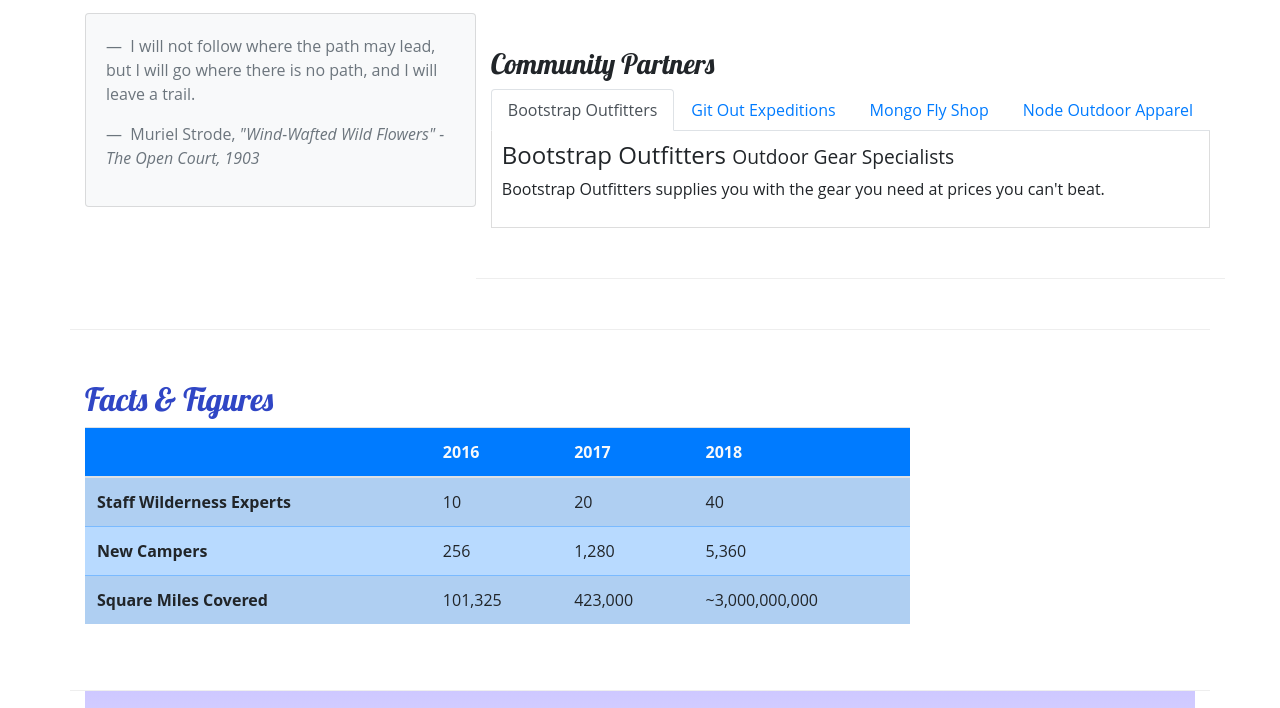
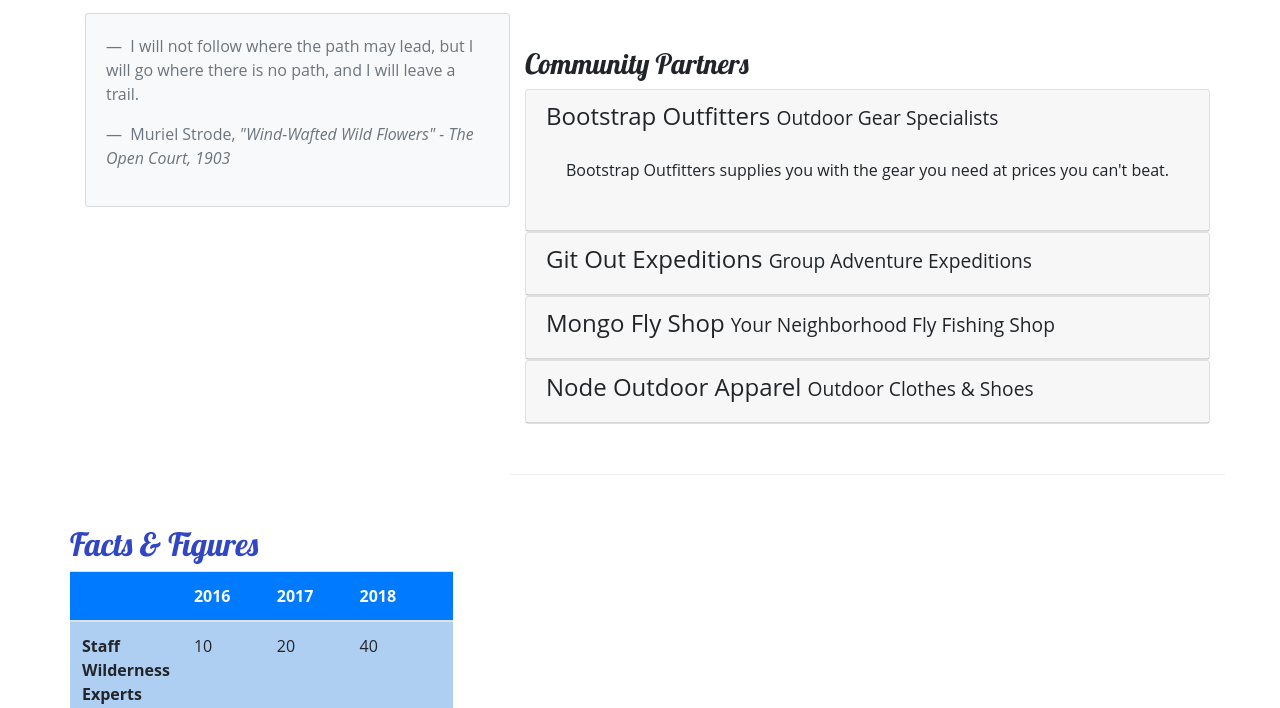
Before and after one commit to rodneycoyer/nucampsite-html-css-bootstrap, a website: page aboutus.html in a window 1280 px wide. Shown: the part 653-1361 px from the top of the page. Drawn offline with nearby package versions, Linux system fonts and the light colour scheme.

Commit message:
Accordion

```diff
--- a/aboutus.html
+++ b/aboutus.html
@@ -104,43 +104,68 @@
             <div class="row row-content">
                 <div class="col">
                     <h3>Community Partners</h3>
-<!--Nav Tabs-->
-                    <ul class="nav nav-tabs">
-                        <li class="nav-item">
-                            <a class="nav-link active" href="#bootstrap" role="tab" data-toggle="tab">Bootstrap Outfitters</a>
-                        </li>
-                        <li class="nav-item">
-                            <a class="nav-link" href="#git" role="tab" data-toggle="tab"> Git Out Expeditions</a>
-                        </li>
-                        <li class="nav-item">
-                            <a class="nav-link" href="#mongo" role="tab" data-toggle="tab"> Mongo Fly Shop</a>
-                        </li>
-                        <li class="nav-item">
-                            <a class="nav-link" href="#node" role="tab" data-toggle="tab"> Node Outdoor Apparel</a>
-                        </li>
-                    </ul>
-<!--Tab Content-->
-                    <div class="tab-content">
-                        <div role="tabpanel" class="tab-pane fade show active" id="bootstrap">
-                            <h4>Bootstrap Outfitters <small>Outdoor Gear Specialists</small></h4>
-                            <p class="d-none d-sm-block">Bootstrap Outfitters supplies you with the gear you need at prices you can't beat.</p>
+
+<!--Accordion-->
+                    <div id="accordion">
+                        <div class="card">
+                            <div role="tab" class="card-header">
+                                <h4>
+                                    <a data-toggle="collapse" data-target="#bootstrap">
+                                        Bootstrap Outfitters <small>Outdoor Gear Specialists</small>
+                                    </a>
+                                </h4>
+                                <div class="collapse show" id="bootstrap" data-parent="#accordion">
+                                    <div class="card-body">
+                                        <p class="d-none d-sm-block">Bootstrap Outfitters supplies you with the gear you need at prices you can't beat.</p>
+                                    </div>
+                                </div>
+                            </div>
                         </div>
-                        <div role="tabpanel" class="tab-pane fade" id="git">
-                            <h4>Git Out Expeditions <small>Group Adventure Expeditions</small></h4>
-                            <p class="d-none d-sm-block">Join Git Out Expeditions to explore new horizons with a group of other adventurers!</p>
+                        <div class="card">
+                            <div role="tab" class="card-header">
+                                <h4>
+                                    <a class="collapsed" data-toggle="collapse" data-target="#git">
+                                        Git Out Expeditions <small>Group Adventure Expeditions</small>
+                                    </a>
+                                </h4>
+                                <div class="collapse" id="git" data-parent="#accordion">
+                                    <div class="card-body">
+                                        <p class="d-none d-sm-block">Join Git Out Expeditions to explore new horizons with a group of other adventurers!</p>
+                                   </div>
+                                </div>
+                            </div>
                         </div>
-                        <div role="tabpanel" class="tab-pane fade" id="mongo">
-                            <h4>Mongo Fly Shop <small>Your Neighborhood Fly Fishing Shop.</small></h4>
-                            <p class="d-none d-sm-block">Need a new fishing pole, a tacklebox, or flies of all kinds? Stop by Mongo Fly Shop.</p>
+                        <div class="card">
+                            <div role="tab" class="card-header">
+                                <h4>
+                                    <a class="collapsed" data-toggle="collapse" data-target="#mongo">
+                                        Mongo Fly Shop <small>Your Neighborhood Fly Fishing Shop</small>
+                                    </a>
+                                </h4>
+                                <div class="collapse" id="mongo" data-parent="#accordion">
+                                    <div class="card-body">
+                                        <p class="d-none d-sm-block">Need a new fishing pole, a tacklebox, or flies of all kinds? Stop by Mongo Fly Shop.</p>
+                                    </div>
+                                </div>
+                            </div>
                         </div>
-                        <div role="tabpanel" class="tab-pane fade" id="node">
-                            <h4>Node Outdoor Apparel <small>Outdoor Clothes & Shoes</small></h4>
-                            <p class="d-none d-sm-block">From polar fleeces to swimsuits, hiking boots to waders, a visit to Node will be sure to get you covered.</p>
+                        <div class="card">
+                            <div role="tab" class="card-header">
+                                <h4>
+                                    <a class="collapsed" data-toggle="collapse" data-target="#node">
+                                        Node Outdoor Apparel <small>Outdoor Clothes & Shoes</small>
+                                    </a>
+                                </h4>
+                                <div class="collapse" id="node" data-parent="#accordion">
+                                    <div class="card-body">
+                                        <p class="d-none d-sm-block">From polar fleeces to swimsuits, hiking boots to waders, a visit to Node will be sure to get you covered.</p>
+                                    </div>
+                                </div>
+                            </div>
                         </div>
                     </div>
                 </div>
             </div>
-        </div>
 <!--Table - Fact & Figures-->
         <div class="row row-content">
             <div class="col-sm-9">
--- a/css/styles.css
+++ b/css/styles.css
@@ -37,9 +37,3 @@ header h2 {
 .navbar {
   background-color: #901cad;
 }
-
-.tab-content {
-  border: 1px solid #ddd;
-  border-top: none;
-  padding: 10px;
-}
```
